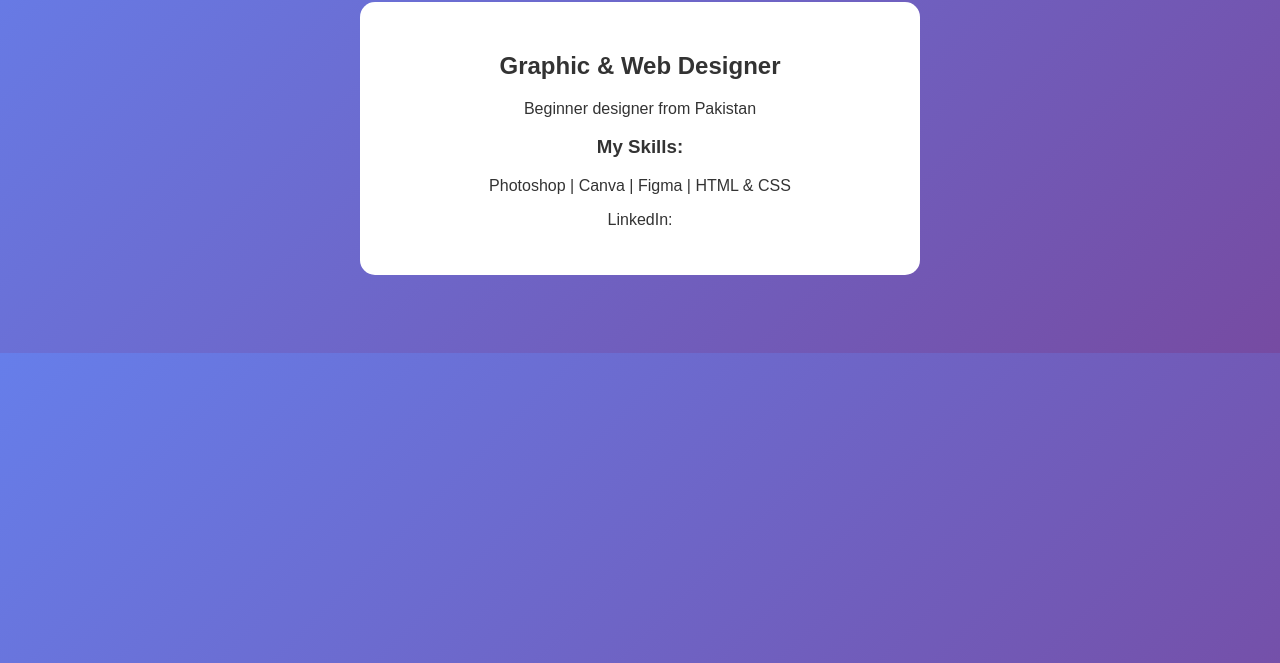
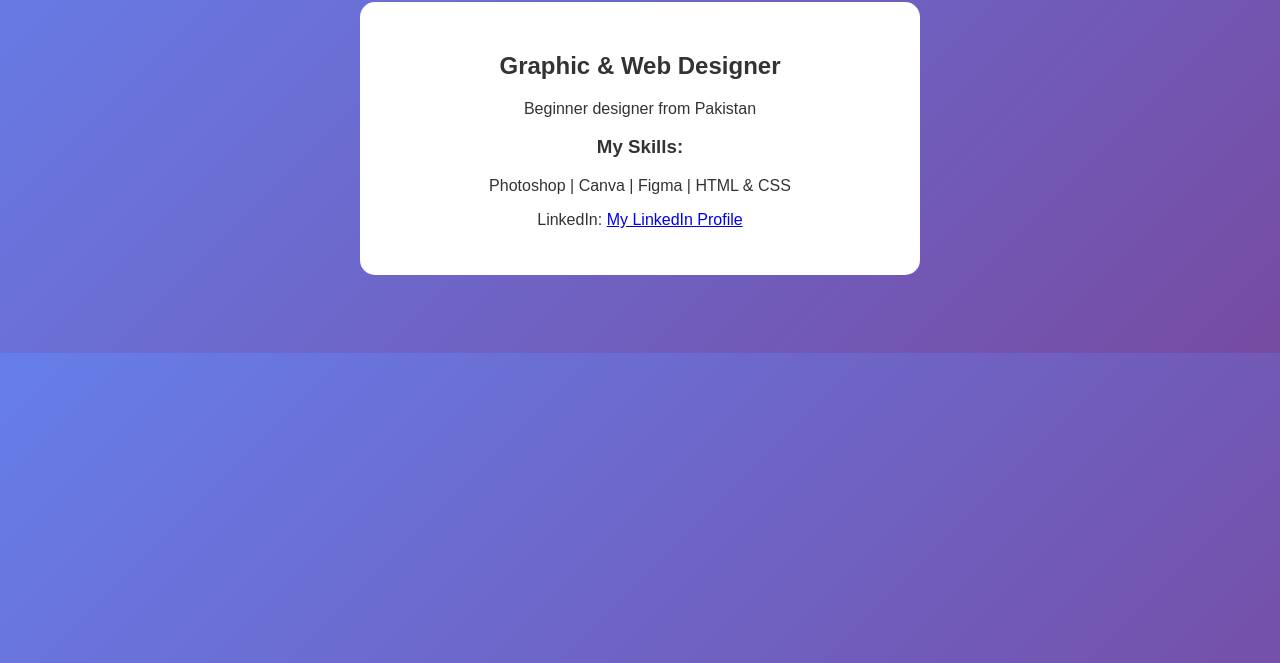
Before and after one commit to areebayounas392-glitch/My-first-project, a plain HTML site: page index.html in a window 1280 px wide. Shown: the part 137-800 px from the top of the page. Drawn offline with Linux system fonts and the light colour scheme.

Commit message:
Update index.html

```diff
--- a/index.html
+++ b/index.html
@@ -27,7 +27,7 @@
         <p>Beginner designer from Pakistan</p>
         <h3>My Skills:</h3>
         <p>Photoshop | Canva | Figma | HTML & CSS</p>
-        <p>LinkedIn: <a href="https://www.linkedin.com/in/areeba-younas-ab4379437/
+     <p>LinkedIn: <a href="https://www.linkedin.com/in/areeba-younas-ab4379437/" target="_blank">My LinkedIn Profile</a></p>
     </div>
 </body>
 </html>
```
